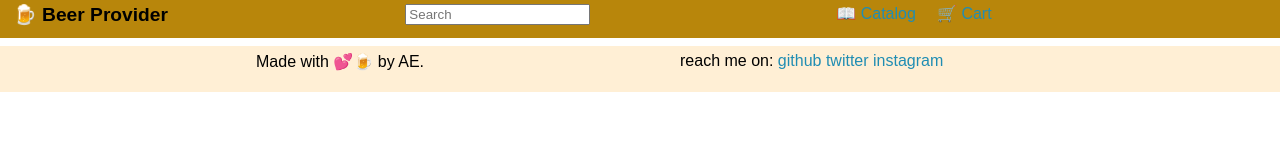
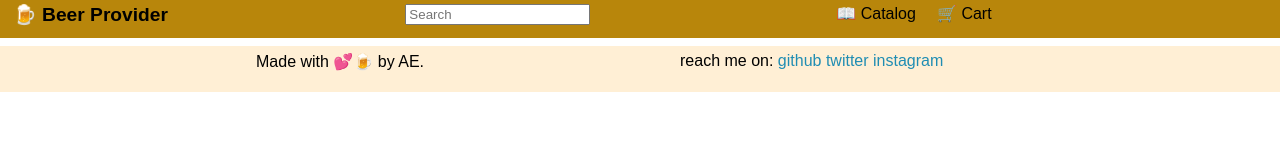
Before and after one commit to Marma92/react-beer-shop, a React (Create React App) app: page / in a window 1280 px wide. Shown: the top 160 px of the page. Built offline with nearby package versions, Linux system fonts and the light colour scheme.

Commit message:
just a font color improvement

```diff
--- a/src/styles.css
+++ b/src/styles.css
@@ -36,7 +36,7 @@
   font-size: larger;
 }
 
-#title a{
+#navbar a{
   color: black;
 }
 
```
